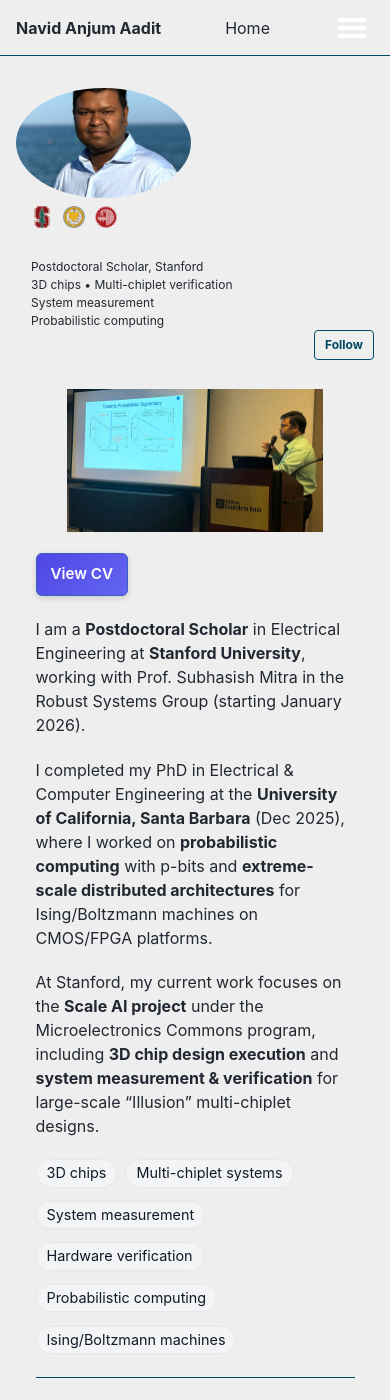
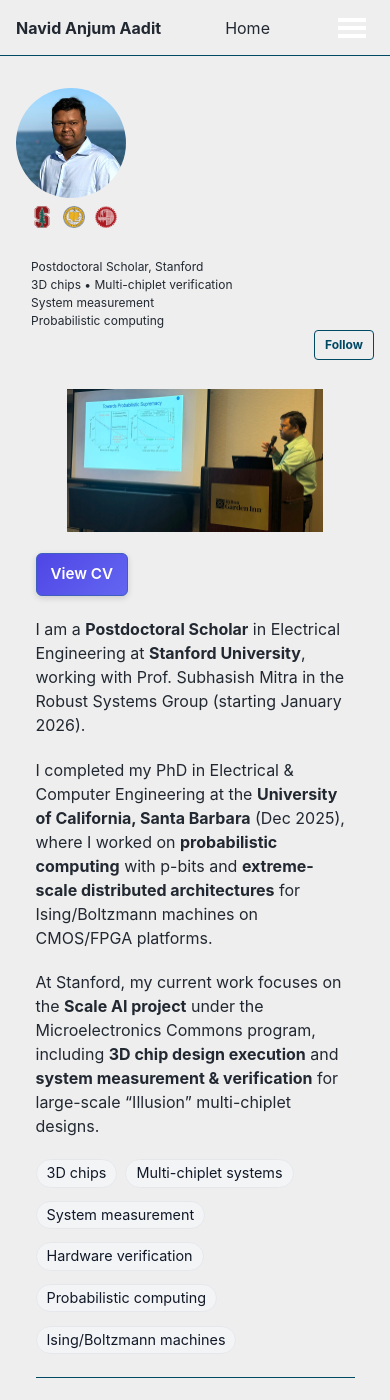
Before and after one commit to navidaadit/navidaadit.github.io, a Jekyll site: the page built from _pages/about.md, in a window 390 px wide and 1400 px high. Built offline with Jekyll 4.4.1, drawn with Linux system fonts in a browser that asks for light colours.

Commit message:
Update _custom.scss

```diff
--- a/_sass/_custom.scss
+++ b/_sass/_custom.scss
@@ -36,48 +36,45 @@
 .page::after { content: ""; display: block; clear: both; }
 
 /* ===========================================================
-   AUTHOR SIDEBAR FIXES (LEFT ALIGNED EVERYWHERE + ICON/TEXT INLINE)
+   AUTHOR SIDEBAR FIXES (Left Aligned & Fixed Icons)
    =========================================================== */
 
-/* Make avatar + bio + everything left aligned everywhere */
-.sidebar .author__avatar,
-.sidebar .author__content,
-.sidebar .author__bio,
-.sidebar .affil-logos,
-.sidebar .author__urls-wrapper,
-.sidebar .author__urls {
-  text-align: left !important;
+/* 1. Avatar Image - LEFT ALIGNED */
+.author__avatar {
+  display: block;
+  text-align: left !important; /* Forces container left */
 }
 
-/* Avatar: left aligned (no centering), consistent sizing */
-.author__avatar{
-  display: block !important;
-  width: 100% !important;
-}
-.author__avatar img{
+.author__avatar img {
   width: 150px;
   height: 150px;
   object-fit: cover;
   border-radius: 50%;
-  margin: 0 !important;    /* left */
-  display: block !important;
-}
-@media (max-width: 640px){
-  .author__avatar img{ width: 110px; height: 110px; }
+  margin: 0 !important; /* Removes centering (auto) */
+  display: block;
 }
 
-/* Logos: keep them left too */
+/* 2. Name and Bio text - LEFT ALIGNED */
+.sidebar .author__content,
+.sidebar .author__bio {
+  text-align: left !important;
+  width: 100%;
+  margin-left: 0 !important;
+}
+
+/* 3. Affiliation Logos - LEFT ALIGNED */
 .sidebar .affil-logos{
   display: flex !important;
   width: 100% !important;
-  justify-content: flex-start !important;
+  justify-content: flex-start !important;   /* Aligns items to start (left) */
   align-items: center !important;
   gap: 10px !important;
   line-height: 1 !important;
-  margin: 8px 0 12px 0 !important;
+  margin: 8px 0 12px 0 !important; /* Remove auto margins */
   padding: 0 !important;
   flex-wrap: nowrap !important;
 }
+
 .sidebar .affil-logo{
   width: 22px;
   height: 22px;
@@ -85,56 +82,44 @@
   display: block !important;
 }
 
-/* ---- KEY FIX: icon + text must be on same line/column, never under icon ---- */
-/* Remove any indentation */
-.sidebar .author__urls{
-  padding-left: 0 !important;
-  margin-left: 0 !important;
-}
-.sidebar .author__urls li{
-  margin-left: 0 !important;
-  padding-left: 0 !important;
-  list-style: none !important;
+/* 4. FIX FOR TEXT BREAKING NEW LINE AFTER ICON */
+/* This forces the icon and text to sit in a flexible row */
+.sidebar .author__urls li,
+.sidebar .author__location {
+    display: flex !important;
+    align-items: flex-start !important; /* Aligns top of icon with text */
+    flex-wrap: nowrap !important;
+    text-align: left !important;
+    margin-bottom: 6px !important;
 }
 
-/* Layout each contact row as a 2-column grid: [icon][text] */
-.sidebar .author__urls li{
-  display: grid !important;
-  grid-template-columns: 1.25em 1fr !important;
-  column-gap: 8px !important;
-  align-items: start !important;
+/* Ensure the icon has space and doesn't sit on top of text */
+.sidebar .author__urls i,
+.sidebar .author__location i {
+    margin-right: 10px !important; /* Space between icon and text */
+    min-width: 18px; /* Prevents icon from squishing */
+    text-align: center;
+    margin-top: 4px; /* Optical adjustment to align with text line-height */
 }
 
-/* If theme wraps item in <a>, make <a> NOT break layout */
-.sidebar .author__urls li > a{
-  display: contents !important; /* lets li grid control icon/text */
+/* 5. General Links Left-Aligned */
+.sidebar .author__urls-wrapper,
+.sidebar .author__urls {
+  text-align: left !important;
+  width: 100%;
 }
 
-/* Icon column: fixed width */
-.sidebar .author__urls li i,
-.sidebar .author__urls li svg{
-  width: 1.25em !important;
-  margin-top: 2px;
+/* Phone adjustments */
+@media (max-width: 640px){
+  .author__avatar img { width: 110px; height: 110px; }
+
+  /* FORCE Left align on mobile too */
+  .author__content, .author__bio {
+      display: block;
+      margin-top: 8px;
+      text-align: left !important;
+  }
 }
-
-/* Text column: force inline-ish wrappers so they don't drop to new line */
-.sidebar .author__urls li span,
-.sidebar .author__urls li .label,
-.sidebar .author__urls li .p-locality,
-.sidebar .author__urls li .p-region,
-.sidebar .author__urls li .p-country-name,
-.sidebar .author__urls li div,
-.sidebar .author__urls li p{
-  display: inline !important;
-  margin: 0 !important;
-  min-width: 0 !important;
-  overflow-wrap: anywhere !important;
-  word-break: normal !important;
-}
-
-/* ===========================================================
-   HERO + CONTENT ELEMENTS
-   =========================================================== */
 
 /* Remove any built-in hero from the theme */
 .page__hero,
@@ -221,6 +206,8 @@
   gap:12px;
   margin:.6rem 0 1.2rem;
 }
+
+/* Shorter on phones */
 @media (max-width:980px){
   .gallery-2x2{ grid-template-columns:1fr; }
 }
@@ -228,9 +215,7 @@
 /* Icons in Recognition list */
 .page__content i.fas { color: #3b82f6; margin-right: 6px; }
 
-/* ===========================================================
-   FOOTER: single slim bar
-   =========================================================== */
+/* ---------- Footer: single slim bar ---------- */
 .page__footer,
 .page__footer::before,
 .page__footer::after {
```
